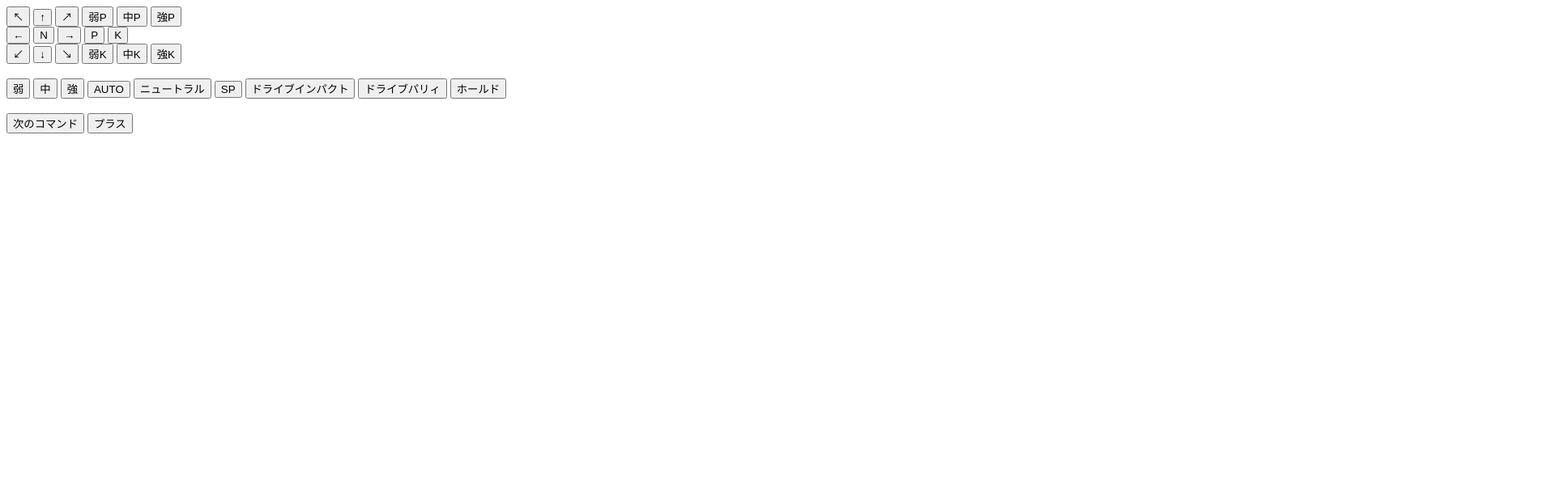
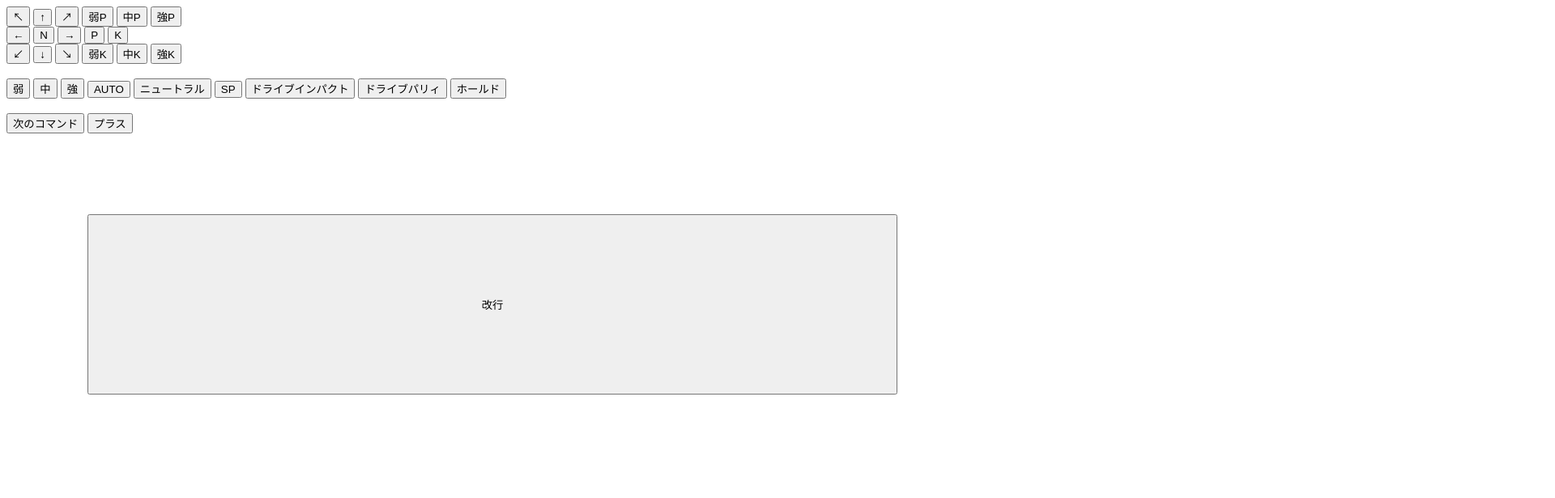
Before and after one commit to breisel/Createcombocss, a plain HTML site: page index.html in a window 1280 px wide. Shown: the top 616 px of the page at 81% size, 1920 px wide, since content can reach past the window. Drawn offline with Linux system fonts and the light colour scheme.

Commit message:
Update styles.css

```diff
--- a/css/styles.css
+++ b/css/styles.css
@@ -1,7 +1,7 @@
 .button {
     width: 1000px;
-    padding: 1000px;
-    margin: 500px;
+    padding: 100px;
+    margin: 100px;
     box-sizing: border-box;
     cursor: pointer;
 }
```
